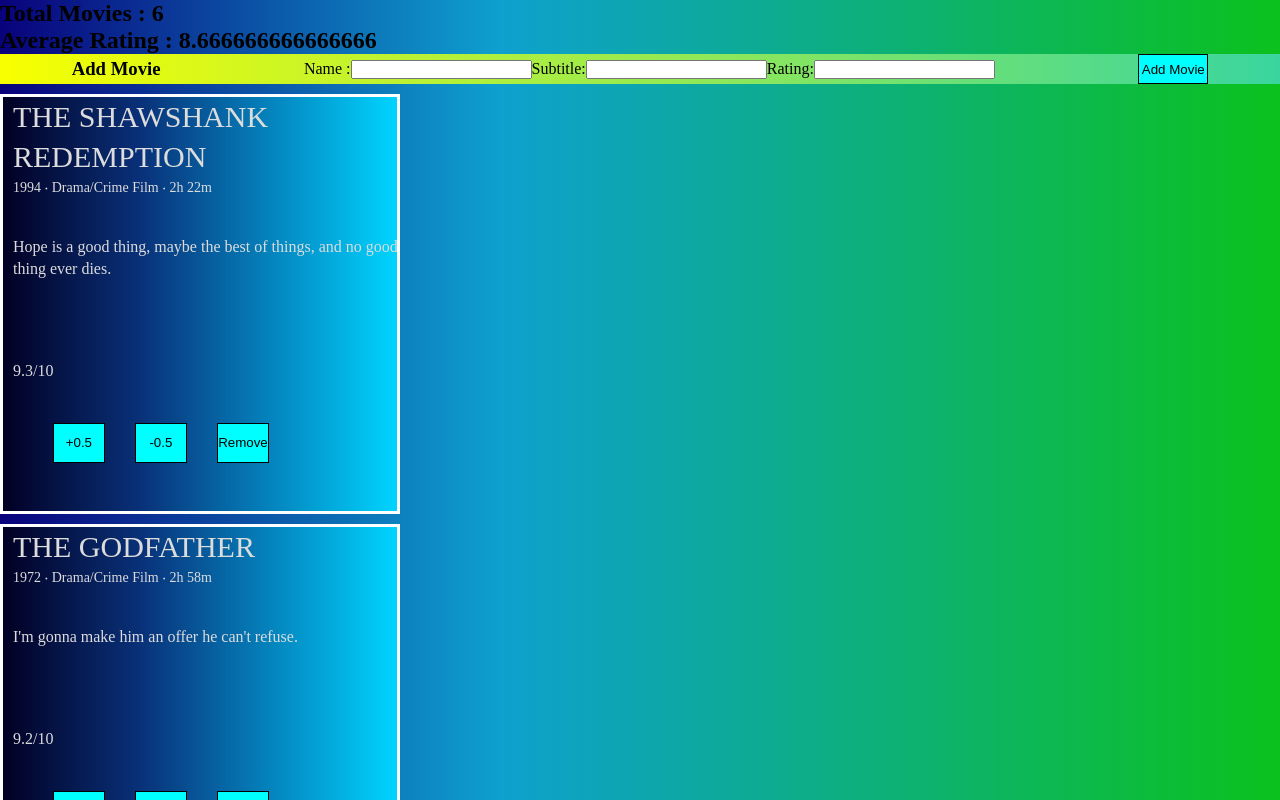
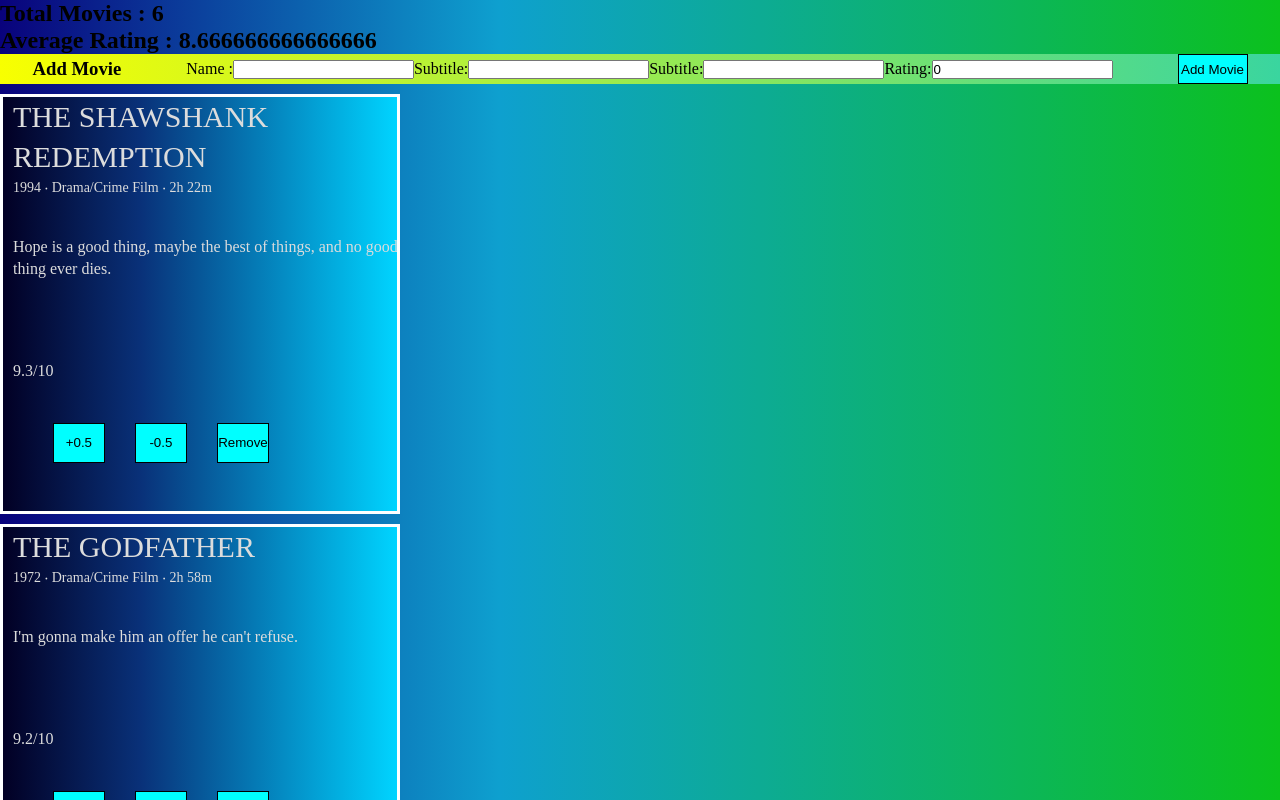
Before and after one commit to 7raul7k/movie-example-child, an Angular app: page / in a window 1280 px wide. Shown: the top 800 px of the page. Built offline with nearby package versions, Linux system fonts and the light colour scheme.

Commit message:
attach add-movie-function

```diff
--- a/src/app/components/home/add-movie/add-movie.component.html
+++ b/src/app/components/home/add-movie/add-movie.component.html
@@ -4,14 +4,17 @@
 
   <section class="create-movie">
     <label for="movie-name"> Name :</label>
-    <input type="text" name="movie-name" id="movie-name">
+    <input type="text" name="movie-name" id="movie-name" [(ngModel)]="movieTitleValue">
 
     <label for="movie-subtitle">Subtitle:</label>
-    <input type="text" name="movie-subtitle" id="movie-subtitle">
+    <input type="text" name="movie-subtitle" id="movie-subtitle" [(ngModel)]="movieSubtitleValue" >
+
+    <label for="movie-description">Subtitle:</label>
+    <input type="text" name="movie-description" id="movie-description" [(ngModel)]="movieDescriptionValue" >
 
     <label for="movie-rating">Rating:</label>
-    <input type="number" name="movie-rating" id="movie-rating">
+    <input type="number" name="movie-rating" id="movie-rating" [(ngModel)]="movieRatingValue">
   </section>
 
-  <button type="submit"> Add Movie</button>
+  <button type="submit" (click)="onAddMovie()"> Add Movie</button>
 </div>
--- a/src/app/components/home/add-movie/add-movie.component.ts
+++ b/src/app/components/home/add-movie/add-movie.component.ts
@@ -1,4 +1,4 @@
-import {Component, Input, OnInit} from '@angular/core';
+import {Component, EventEmitter, Input, OnInit, Output} from '@angular/core';
 import {Movie} from "../models/Movie";
 
 @Component({
@@ -8,7 +8,18 @@
 })
 export class AddMovieComponent implements OnInit{
 
+    movieTitleValue = "";
+    movieSubtitleValue = "";
+    movieDescriptionValue = "";
+    movieRatingValue = 0;
 
+
+    @Input("numberMovie") numberMovies = 0;
+    @Output() addMovie = new EventEmitter<{title:string, subtitle:string, description:string, rating:number}>();
+
+   onAddMovie() {
+   this.addMovie.emit({title:this.movieTitleValue, subtitle:this.movieSubtitleValue, description:this.movieDescriptionValue, rating:this.movieRatingValue});
+   }
 
   constructor() {
   }
--- a/src/app/components/home/home.component.html
+++ b/src/app/components/home/home.component.html
@@ -1,3 +1,3 @@
 <app-header [ratings] = averageRating() [numberMovies] = totalMovies()></app-header>
-<app-add-movie></app-add-movie>
+<app-add-movie [numberMovie] = totalMovies() (addMovie)="handleAddMovie($event)"></app-add-movie>
 <app-movie *ngFor="let movie of movies" [allMovies]="movie"></app-movie>
--- a/src/app/components/home/home.component.ts
+++ b/src/app/components/home/home.component.ts
@@ -71,4 +71,17 @@
     return sum / this.movies.length;
   }
 
+  handleAddMovie(movie : any){
+    this.movies.push({
+        id: this.movies.length + 1,
+        title: movie.title,
+        subtitle: movie.subtitle,
+        description: movie.description,
+        rating: movie.rating
+    })
+
+
+
+    }
+
 }
```
Also changed, not shown: src/app/app.module.ts (+7 -5 lines).
